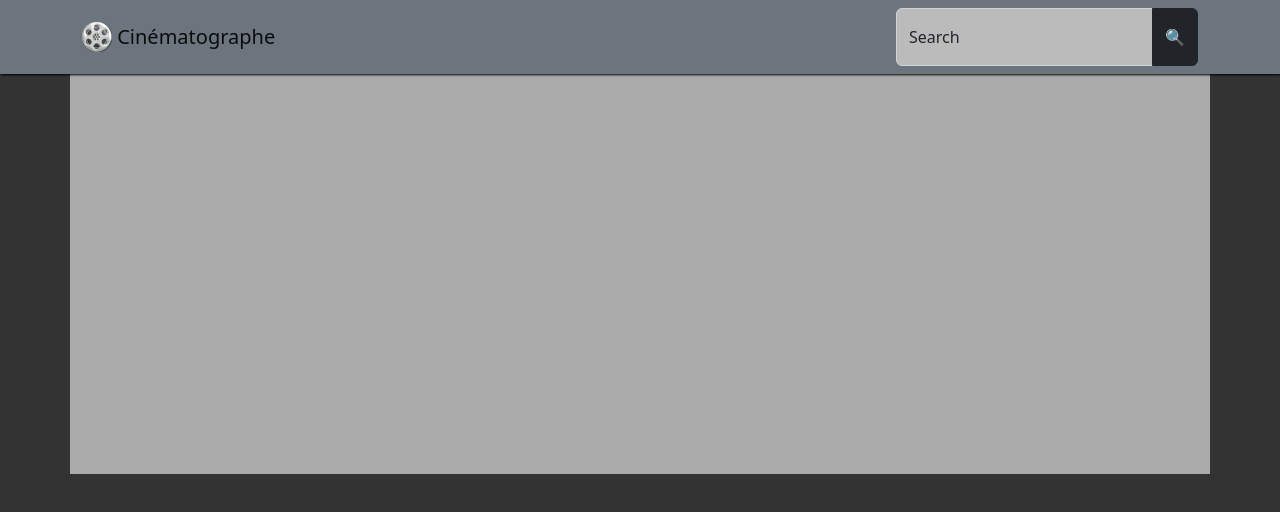
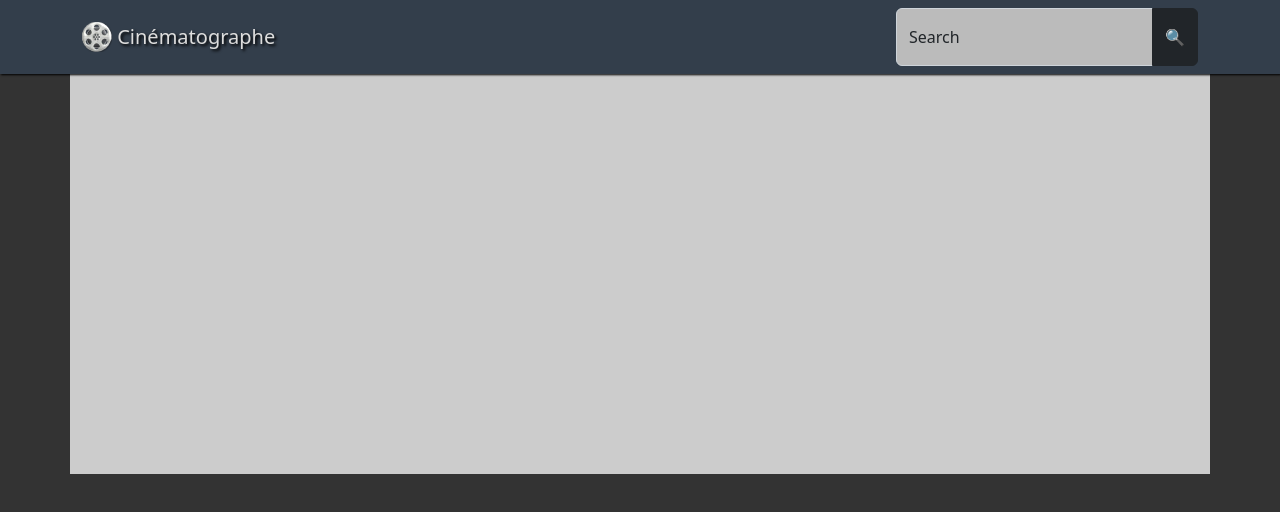
Before and after one commit to gar-mil/cinematographe, a Next.js app: page / in a window 1280 px wide. Shown: the top 512 px of the page. Built offline with nearby package versions, Linux system fonts and the light colour scheme.

Commit message:
More navbar styling tweaks

```diff
--- a/pages/components/globals.css
+++ b/pages/components/globals.css
@@ -129,7 +129,7 @@ div.imageRow
 
 .innerContainer-bg, #searchResults, #detailsResults
 {
-  background: #aaa;
+  background: #ccc;
 }
 
 #detailsResults
@@ -163,6 +163,13 @@ div.imageRow
   height: 74px;
   box-shadow: black 1px 1px 2px;
   z-index: 1;
+  background-color: #333e4b;
+}
+
+.navbar-brand
+{
+  color: #ddd;
+  text-shadow: 2px 2px 3px #000;
 }
 
 #modalReleased
--- a/pages/components/templates.js
+++ b/pages/components/templates.js
@@ -7,7 +7,7 @@ export function NavSection()
 {
     return (
         <>
-            <Navbar bg="secondary" variant="secondary">
+            <Navbar variant="secondary">
             <Container>
                 <Navbar.Brand>
                 <Image
```
